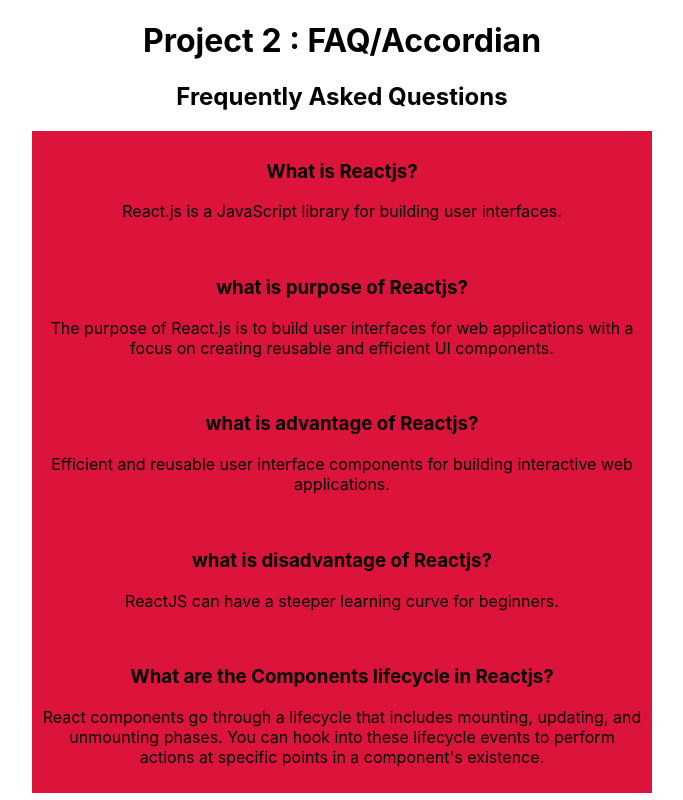
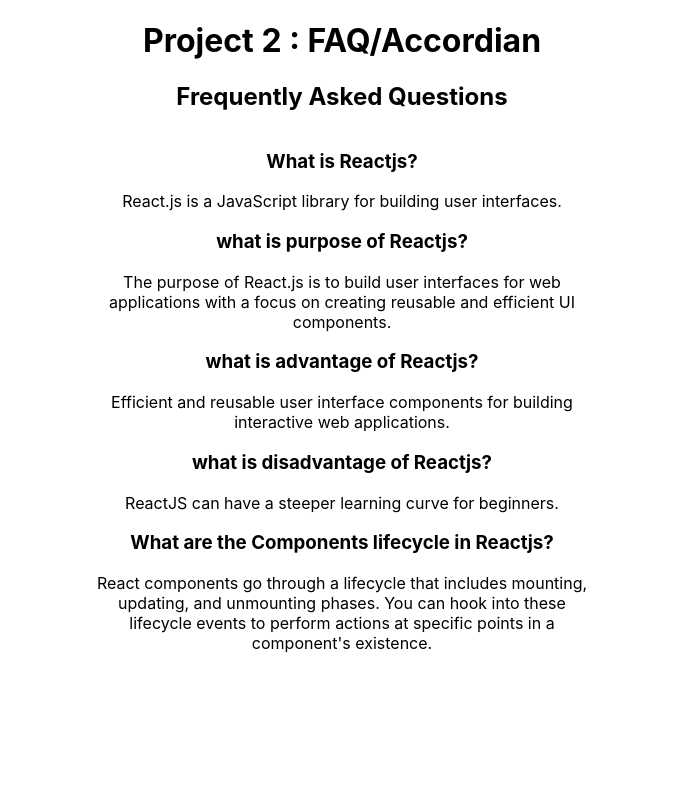
Before and after one commit to Keerthanabas/FAQ-Accordion, a React (Create React App) app: page / in a window 1280 px wide. Shown: the whole page, without its empty margins (298-981 px from the left). Built offline with nearby package versions, Linux system fonts and the light colour scheme.

Commit message:
9.11.23 adding

```diff
--- a/src/App.css
+++ b/src/App.css
@@ -2,8 +2,12 @@
   text-align: center;
 }
 .box{
-  max-width:600px ;
-  background-color: crimson;
-  padding: 10px 10px 10px;
-  margin:  0 auto;
+  display:flex;
+  height: 100%;
+  width: 100%;
+  justify-content: center;
+  align-content: center;
 }
+.accordion{
+  width: 500px;
+}
--- a/src/faq.js
+++ b/src/faq.js
@@ -4,19 +4,24 @@ import {data} from "./data";
 
 const FAQ = () =>{
 return (
-<div>
+<div >
     <h1>Project 2 : FAQ/Accordian </h1>
     <h2>Frequently Asked Questions</h2>
+    <div className="box">
+        <div className="accordion">
     {data.map((item,index)=>{
         return(
-            <div className="box">
-                <wrap>
+            <div >
+                <wrap >
                <h3>{item.question}</h3>
                <p>{item.answer}</p>
                </wrap>
             </div>
+
         )
     })}
+    </div>
+    </div>
 </div>
 
 )
```
